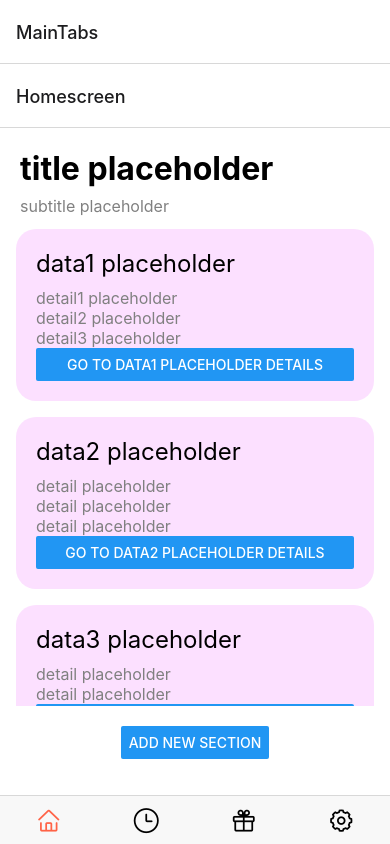
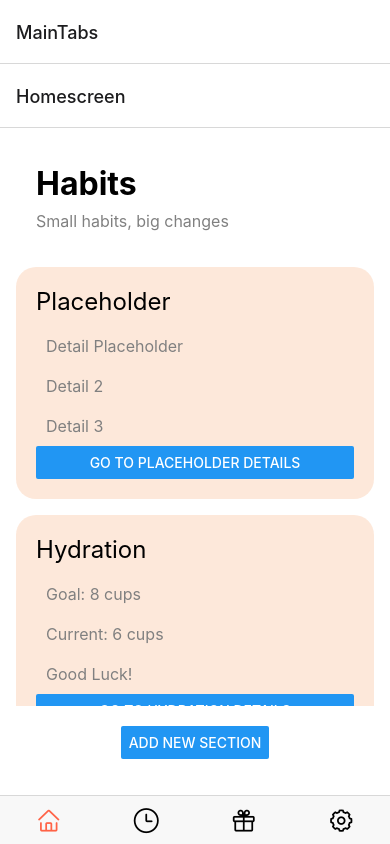
Before and after one commit to shanicetanhui/orbital_surfingpikachu, a React Native app: screen / in a window 390 px wide. Built offline with nearby package versions, Linux system fonts and the light colour scheme.

Commit message:
color attempt

```diff
--- a/App.js
+++ b/App.js
@@ -4,25 +4,26 @@ import { NavigationContainer } from '@react-navigation/native';
 import { createNativeStackNavigator } from '@react-navigation/native-stack';
 import { createBottomTabNavigator } from '@react-navigation/bottom-tabs';
 import { AntDesign } from '@expo/vector-icons';
+import {Picker} from '@react-native-picker/picker';
 
 const Tab = createBottomTabNavigator();
 
 const initialData = [
   {
-    title: 'title placeholder',
-    subtitle: 'subtitle placeholder',
+    title: 'Habits',
+    subtitle: 'Small habits, big changes',
     data: [
-      { title: 'data1 placeholder', details: ['detail1 placeholder', 'detail2 placeholder', 'detail3 placeholder'] },
-      { title: 'data2 placeholder', details: ['detail placeholder', 'detail placeholder', 'detail placeholder'] },
-      { title: 'data3 placeholder', details: ['detail placeholder', 'detail placeholder'] },
+      { title: 'Placeholder', color: 'rgba(252, 223, 202, 0.7)', details: ['Detail Placeholder', 'Detail 2', 'Detail 3'] },
+      { title: 'Hydration', color: 'rgba(252, 223, 202, 0.7)', details: ['Goal: 8 cups', 'Current: 6 cups', 'Good Luck!'] }, // Set default color to orange
+      { title: 'Fruits', color: 'rgba(252, 223, 202, 0.7)', details: ['Goal: 2 fruits', 'Current: 2 fruits', 'Well Done!'] }, // Set default color to orange
     ],
   },
   {
     title: 'Sides',
     data: [
-      { title: 'French Fries', details: ['potatoes', 'salt'] },
-      { title: 'Onion Rings', details: ['onions', 'breadcrumbs'] },
-      { title: 'Fried Shrimps', details: ['shrimps', 'flour', 'oil'] },
+      { title: 'French Fries', color: 'rgba(252, 223, 202, 0.7)', details: ['potatoes', 'salt'] }, // Set default color to orange
+      { title: 'Onion Rings', color: 'rgba(252, 223, 202, 0.7)', details: ['onions', 'breadcrumbs'] }, // Set default color to orange
+      { title: 'Fried Shrimps', color: 'rgba(252, 223, 202, 0.7)', details: ['shrimps', 'flour', 'oil'] }, // Set default color to orange
     ],
   },
   {
@@ -36,11 +37,48 @@ const initialData = [
   {
     title: 'Desserts',
     data: [
-      { title: 'Cheese Cake', details: ['cream cheese', 'sugar', 'vanilla'] },
-      { title: 'Ice Cream', details: ['milk', 'sugar', 'flavoring'] },
+      { title: 'Cheese Cake', color: 'rgba(252, 223, 202, 0.7)', details: ['cream cheese', 'sugar', 'vanilla'] }, // Set default color to orange
+      { title: 'Ice Cream', color: 'rgba(252, 223, 202, 0.7)', details: ['milk', 'sugar', 'flavoring'] }, // Set default color to orange
     ],
   },
 ];
+
+
+
+const ColorPicker = ({ selectedColor, onColorChange }) => {
+  const colors = [
+    { label: 'Default', value: 'rgba(252, 223, 202, 0.7)' },
+    { label: 'Light Green', value: 'rgba(144, 238, 144, 0.7)' },
+    { label: 'Pink', value: 'rgba(255, 192, 203, 0.7)' },
+    { label: 'Light Blue', value: 'rgba(175, 238, 238, 0.7)' },
+    { label: 'Peach', value: 'rgba(255, 218, 185, 0.7)' },
+    { label: 'Light Orange', value: 'rgba(255, 165, 0, 0.7)' },
+    { label: 'Honeydew', value: 'rgba(240, 255, 240, 0.7)' },
+    { label: 'Alice Blue', value: 'rgba(240, 248, 255, 0.7)' },
+    { label: 'Antique White', value: 'rgba(250, 235, 215, 0.7)' },
+    { label: 'Lemon Chiffon', value: 'rgba(255, 250, 205, 0.7)' },
+    { label: 'Bisque', value: 'rgba(255, 228, 196, 0.7)' },
+    { label: 'Sandy Brown', value: 'rgba(244, 164, 96, 0.7)' },
+    { label: 'Orchid', value: 'rgba(218, 112, 214, 0.7)' },
+    { label: 'Light Pink', value: 'rgba(255, 182, 193, 0.7)' },
+    // Add more colors as needed
+  ];
+
+  return (
+    <View style={{ marginBottom: 15 }}>
+      <Picker
+        selectedValue={selectedColor}
+        onValueChange={(itemValue, itemIndex) => onColorChange(itemValue)}
+      >
+        {colors.map((color, index) => (
+          <Picker.Item key={index} label={color.label} value={color.value} />
+        ))}
+      </Picker>
+    </View>
+  );
+};
+
+
 
 const HomeScreen = ({ navigation }) => {
   const [data, setData] = useState(initialData);
@@ -48,15 +86,21 @@ const HomeScreen = ({ navigation }) => {
   const [newItemName, setNewItemName] = useState('');
   const [dailyGoal, setDailyGoal] = useState('');
   const [currentSection, setCurrentSection] = useState('');
+  const [selectedColor, setSelectedColor] = useState('rgba(252, 223, 202, 0.7)'); // Default color
 
   const openModal = (sectionTitle) => {
     setCurrentSection(sectionTitle);
     setModalVisible(true);
   };
 
+  const addNewSection = () => {
+    const newSection = { title: 'New Section', color: 'rgba(252, 223, 202, 0.7)', details: ['Detail 1', 'Detail 2'] };
+    setData(prevData => [...prevData, { title: 'New Section', data: [newSection] }]);
+  };
+
   const addNewItem = () => {
     if (newItemName.trim() !== '' && dailyGoal.trim() !== '') {
-      const newItem = { title: newItemName, details: [`Daily goal: ${dailyGoal}`] };
+      const newItem = { title: newItemName, color: selectedColor, details: [`Daily goal: ${dailyGoal}`] };
       setData((prevData) => {
         const updatedData = prevData.map((section) => {
           if (section.title === currentSection) {
@@ -72,27 +116,13 @@ const HomeScreen = ({ navigation }) => {
     }
   };
 
-
-  const renderSectionFooter = (section) => (
-    <View style={styles.footerContainer}>
-      <TextInput
-        style={styles.input}
-        placeholder={`Enter new ${section.title.toLowerCase()} name`}
-        value={currentSection === section.title ? newItemName : ''}
-        onFocus={() => setCurrentSection(section.title)}
-        onChangeText={text => setNewItemName(text)}
-      />
-      <Button title="Add New Item" onPress={() => addNewItem(section.title)} />
-    </View>
-  );
-
   return (
     <SafeAreaView style={styles.container}>
       <SectionList
         sections={data}
         keyExtractor={(item, index) => item.title + index}
         renderItem={({ item }) => (
-          <View style={styles.item}>
+          <View style={[styles.item, { backgroundColor: item.color }]}>
             <Text style={styles.title}>{item.title}</Text>
             {item.details && (
               <View style={styles.detailsContainer}>
@@ -107,12 +137,17 @@ const HomeScreen = ({ navigation }) => {
             />
           </View>
         )}
-        renderSectionHeader={({ section: { title, subtitle } }) => (
-          <View style={styles.headerContainer}>
-            <Text style={styles.headerTitle}>{title}</Text>
-            {subtitle && <Text style={styles.headerSubtitle}>{subtitle}</Text>}
+        renderSectionHeader={({ section }) => {
+          if (!section || !section.title) {
+            return null; // Render nothing if section or title is undefined
+          }
+          return (
+            <View style={[styles.headerContainer, { backgroundColor: section.color }]}>
+              <Text style={styles.headerTitle}>{section.title}</Text>
+              {section.subtitle && <Text style={styles.headerSubtitle}>{section.subtitle}</Text>}
             </View>
-        )}
+          );
+        }}
         renderSectionFooter={({ section: { title } }) => (
           <View style={styles.buttonContainer}>
             <Button title={`Add New ${title}`} onPress={() => openModal(title)} />
@@ -131,6 +166,7 @@ const HomeScreen = ({ navigation }) => {
           <Text style={styles.modalText}>Enter new {currentSection.toLowerCase()} name</Text>
           <TextInput
             style={styles.input}
+            placeholderTextColor="grey"
             placeholder={`Enter new ${currentSection.toLowerCase()} name`}
             value={newItemName}
             onChangeText={text => setNewItemName(text)}
@@ -138,10 +174,16 @@ const HomeScreen = ({ navigation }) => {
           <Text style={styles.modalText}>What is your daily goal?</Text>
           <TextInput
             style={styles.input}
+            placeholderTextColor="grey"
             placeholder="Enter daily goal"
             value={dailyGoal}
             keyboardType="numeric"
             onChangeText={text => setDailyGoal(text)}
+          />
+          <Text style={styles.modalText}>Select item color:</Text>
+          <ColorPicker
+            selectedColor={selectedColor}
+            onColorChange={(color) => setSelectedColor(color)}
           />
           <TouchableOpacity style={styles.button} onPress={addNewItem}>
             <Text style={styles.buttonText}>Add Item</Text>
@@ -160,7 +202,6 @@ const HomeScreen = ({ navigation }) => {
     </SafeAreaView>
   );
 };
-
 
 
 const ProfileScreen = ({ route }) => (
@@ -199,12 +240,15 @@ const DetailsScreen = ({ route }) => {
         <Text style={styles.additionalDetailsTitle}>Additional Details:</Text>
         <Text>{additionalDetails}</Text>
       </View>
-      <Text style={styles.title}>This page is to track your daily goals.</Text>
+      <Text style={styles.title}>This counter is to track your daily goals:</Text>
 
       <View style={styles.counterContainer}>
         <Button title="-" onPress={decrementCounter} />
         <Text style={styles.counterText}>{counter}</Text>
         <Button title="+" onPress={incrementCounter} />
+      </View>
+      <View>
+        <Text style={styles.additionalDetailsTitle}>Table to see your data in the past days:</Text>
       </View>
     </SafeAreaView>
   );
@@ -253,7 +297,7 @@ function TabNavigator() {
         name="Homescreen"
         component={HomeScreen}
         options={{
-        tabBarIcon: ({size, color }) => (
+          tabBarIcon: ({ size, color }) => (
             <AntDesign name="home" size={size} color={color} />
           ),
         }}
@@ -312,21 +356,20 @@ const styles = StyleSheet.create({
     paddingBottom: 16,
   },
   item: {
-    backgroundColor: 'rgba(249, 194, 255, 0.5)',
     padding: 20,
     marginVertical: 8,
     borderRadius: 20,
     marginHorizontal: 16,
   },
+  headerContainer: {
+    backgroundColor: 'white',
+    padding: 20,
+    marginBottom: 8,
+    borderRadius: 20,
+    marginHorizontal: 16,
+  },
   title: {
     fontSize: 24,
-  },
-  headerContainer: {
-    backgroundColor: '#fff',
-    paddingHorizontal: 20,
-    paddingVertical: 5,
-    marginTop: 0,
-    borderRadius: 8,
   },
   headerTitle: {
     fontSize: 32,
@@ -341,8 +384,18 @@ const styles = StyleSheet.create({
     marginTop: 10,
   },
   detail: {
+    padding: 10,
+    justifyContent: 'center',
     fontSize: 16,
     color: 'gray',
+  },
+  additionalDetailsContainer: {
+    marginTop: 20,
+    padding: 10,
+  },
+  additionalDetailsTitle: {
+    fontSize: 18,
+    fontWeight: 'bold',
   },
   buttonContainer: {
     backgroundColor: 'rgba(255, 255, 255, 0.5)',
@@ -360,7 +413,7 @@ const styles = StyleSheet.create({
     paddingHorizontal: 10,
   },
   modalView: {
-    margin: 20,
+    width: '80%',
     backgroundColor: 'white',
     borderRadius: 20,
     padding: 35,
@@ -373,6 +426,10 @@ const styles = StyleSheet.create({
     shadowOpacity: 0.25,
     shadowRadius: 4,
     elevation: 5,
+    position: 'absolute',
+    top: '50%', // Set top to 50% of the screen height
+    left: '50%', // Set left to 50% of the screen width
+    transform: [{ translateX: -170 }, { translateY: -170 }], // Move the modal back half of its own width and height
   },
   modalText: {
     marginBottom: 15,
--- a/package.json
+++ b/package.json
@@ -9,6 +9,7 @@
     "web": "expo start --web"
   },
   "dependencies": {
+    "@react-native-picker/picker": "^2.7.6",
     "@react-navigation/bottom-tabs": "^6.5.20",
     "@react-navigation/native": "^6.1.17",
     "@react-navigation/native-stack": "^6.9.26",
```
Also changed, not shown: 2 other files (tests, documents, lock files or other folders). Lines whose indentation alone changed are shown as unchanged.
